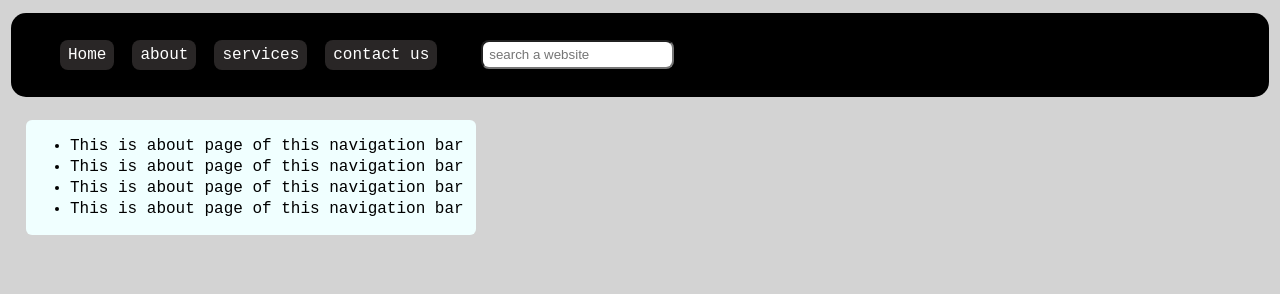
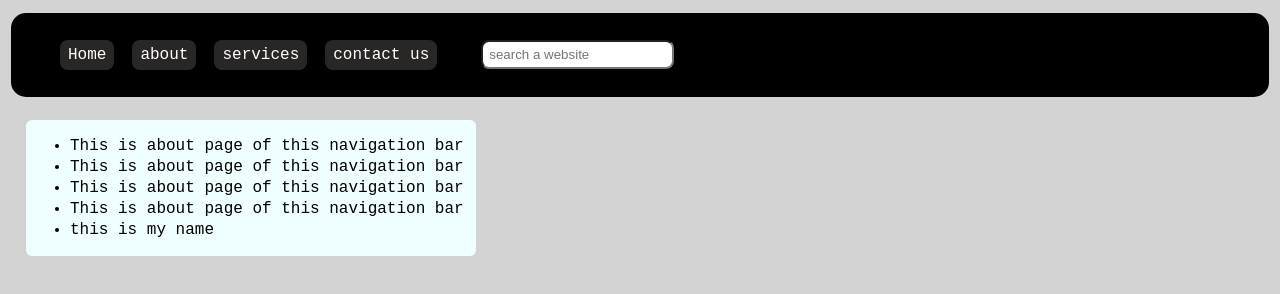
Before and after one commit to Rojesh123Mhr/first, a plain HTML site: page about.html in a window 1280 px wide. Drawn offline with Linux system fonts and the light colour scheme.

Commit message:
first commit

```diff
--- a/about.html
+++ b/about.html
@@ -33,6 +33,7 @@
                         <li>This is about page of this navigation bar</li>
                         <li>This is about page of this navigation bar</li>
                         <li>This is about page of this navigation bar</li>
+                        <li> this is my name </li>
                     </ul>
                 </td></tr>
             </table>
```
